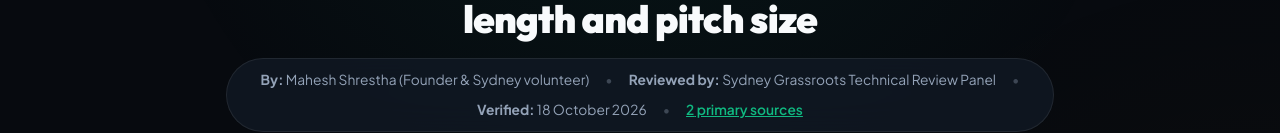
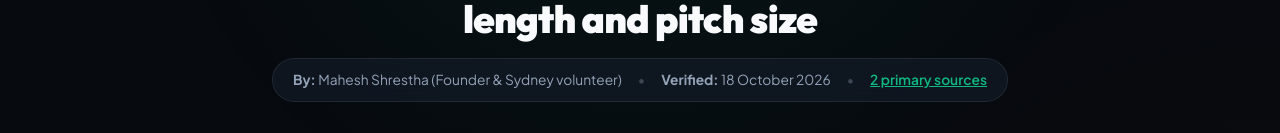
Before and after one commit to MaheshShrestha7/Itsfootball.club, a Next.js app: page /guides/miniroos-rules-by-age in a window 1280 px wide. Shown: the part 244-377 px from the top of the page. Built offline with nearby package versions, Linux system fonts and the light colour scheme; no server answers; the database is empty.

Commit message:
Remove the Reviewed by line from guide bylines and schema
Co-Authored-By: Claude Opus 5.5 (1M context) <noreply@anthropic.com>
Claude-Session: https://claude.ai/code/session_013GVC1as6giVQKkuMgSpv3W

```diff
--- a/components/GuidePage.tsx
+++ b/components/GuidePage.tsx
@@ -102,11 +102,6 @@ export default function GuidePage(p: GuidePageProps) {
           url: `${SITE_URL}/about`,
           sameAs: 'https://www.linkedin.com/in/maheshshrestha',
         },
-        reviewedBy: {
-          '@type': 'Organization',
-          name: 'Sydney Grassroots Technical Review Panel',
-          url: `${SITE_URL}/about`,
-        },
         publisher: { '@id': ORGANIZATION_ID },
         isPartOf: { '@id': WEBSITE_ID },
         about: guide.question,
@@ -160,10 +155,6 @@ export default function GuidePage(p: GuidePageProps) {
           >
             <span>
               <strong>By:</strong> Mahesh Shrestha (Founder &amp; Sydney volunteer)
-            </span>
-            <span style={{ opacity: 0.35 }}>•</span>
-            <span>
-              <strong>Reviewed by:</strong> Sydney Grassroots Technical Review Panel
             </span>
             <span style={{ opacity: 0.35 }}>•</span>
             <span>
```
